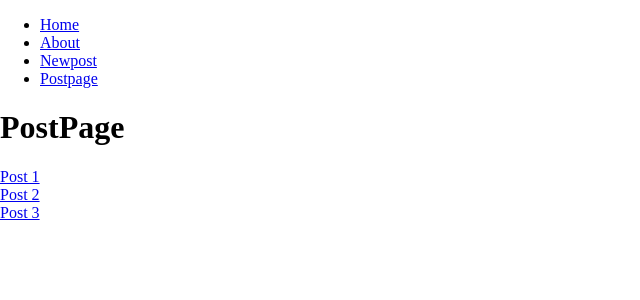
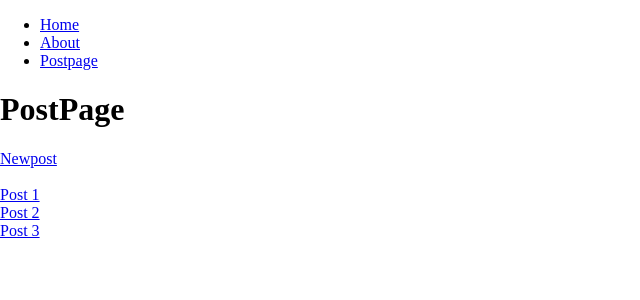
Before and after one commit to Menaka-J/React-Tutorial, a React (Vite) app in the folder social-media/: page /postpage in a window 1280 px wide. Shown: the top 300 px of the page, without its empty margins (0-640 px from the left). Built offline with nearby package versions, Linux system fonts and the light colour scheme.

Commit message:
social-media4

```diff
--- a/social-media/src/App.jsx
+++ b/social-media/src/App.jsx
@@ -23,7 +23,6 @@ function App() {
           <ul>
             <li><Link to="/">Home</Link></li>
             <li><Link to="/about">About</Link></li>
-            <li><Link to="/newpost">Newpost</Link></li>
             <li><Link to="/postpage">Postpage</Link></li>
           </ul>
         </nav>
@@ -34,6 +33,8 @@ function App() {
           <Route path='/newpost' element={<NewPost />} />
           <Route path='/postpage' element={<PostPage />} />
           <Route path='/postpage/:id' element={<Post />} />
+          <Route path='/postpage/newpost' element={<NewPost />} />
+          <Route path='*' element={<Missing />} />
         </Routes>
 
         {/* <Header></Header>
--- a/social-media/src/PostPage.jsx
+++ b/social-media/src/PostPage.jsx
@@ -5,6 +5,7 @@ function PostPage() {
     return (
         <>
             <h1>PostPage</h1>
+            <Link to="/postpage/newpost">Newpost</Link><br /><br />
             <Link to='/postpage/1'>Post 1</Link><br />
             <Link to='/postpage/2'>Post 2</Link><br />
             <Link to='/postpage/3'>Post 3</Link><br />
```
